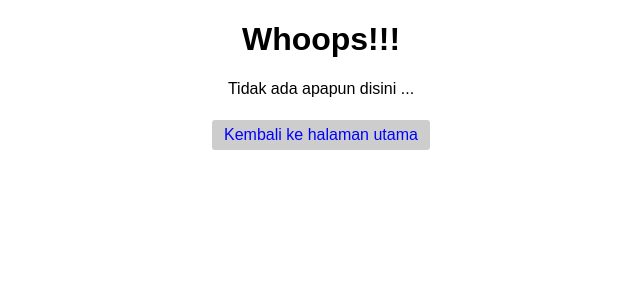
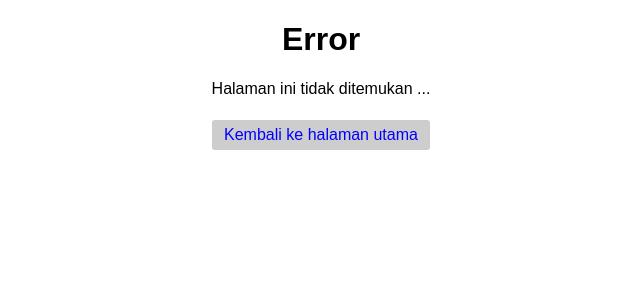
Before and after one commit to yabesWirawan/simpleCRUD, a PHP site: page /error.php in a window 1280 px wide. Shown: the top 300 px of the page, without its empty margins (319-959 px from the left). Run offline with PHP 8.4, Linux system fonts and the light colour scheme.

Commit message:
Update error.php

```diff
--- a/error.php
+++ b/error.php
@@ -6,10 +6,10 @@
     <link rel="stylesheet" href="Assets/css/master.css" media="screen" title="no title" charset="utf-8">
 </head>
 <body>
-    <center><h1>Whoops!!!</h1></center>
+    <center><h1>Error</h1></center>
     <center>
         <p>
-            Tidak ada apapun disini ...
+            Halaman ini tidak ditemukan ...
         </p>
     </center>
     <center><a href="index.php" class="button gray">Kembali ke halaman utama</a></center>
```
